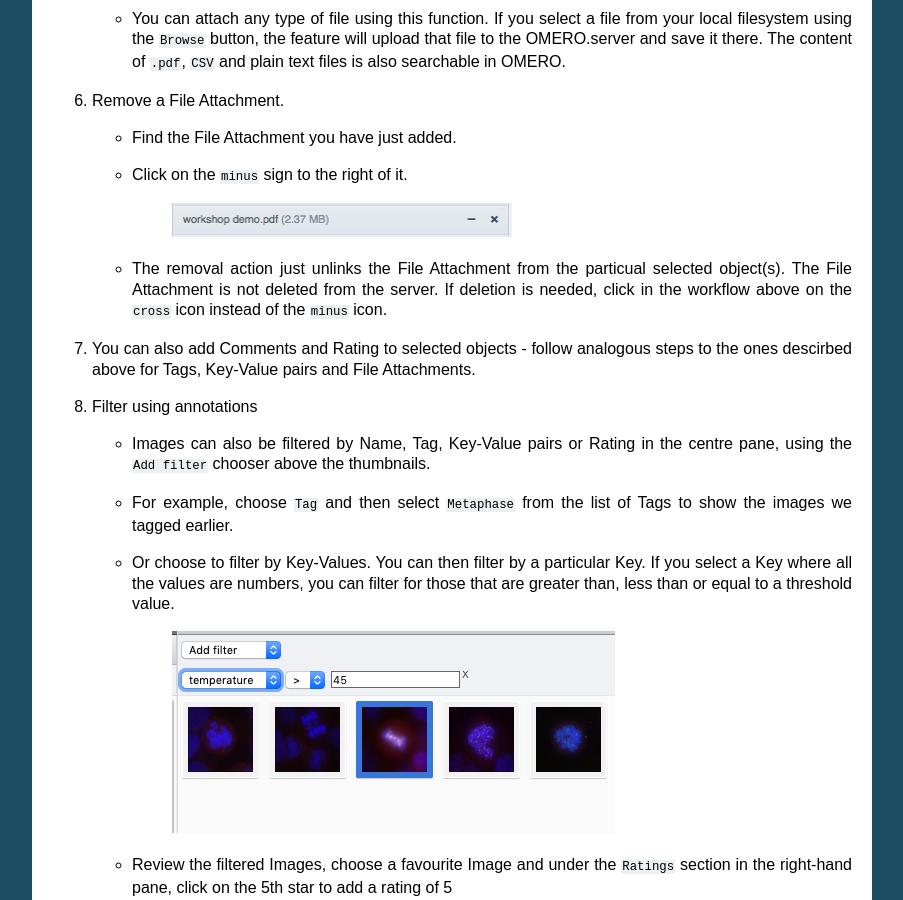
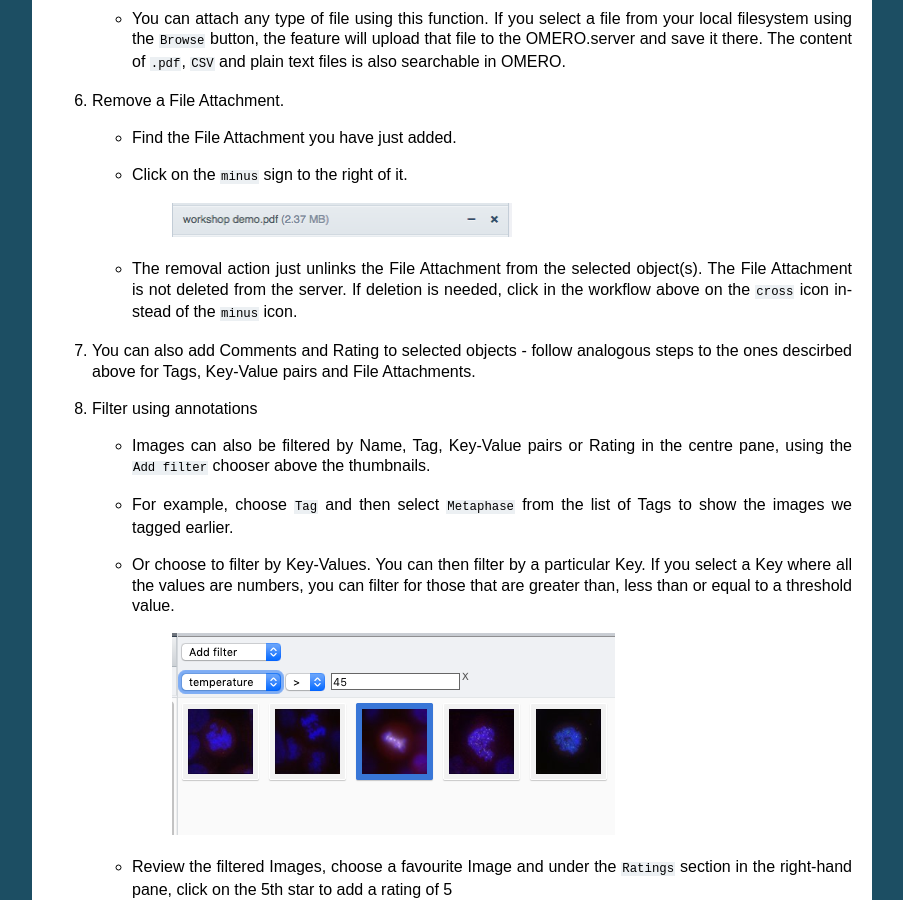
Before and after one commit to ome/omero-guide-introduction, a Sphinx documentation site: the page built from docs/annotate.rst, in a window 1280 px wide and 900 px high, scrolled down 1913 px. Shown: the whole window, without its empty margins (198-1101 px from the left). Built offline with Sphinx 7.4.7, drawn with Linux system fonts in a browser that asks for light colours.

Commit message:
Update docs/annotate.rst
Co-authored-by: Mark Carroll <m.t.b.carroll@dundee.ac.uk>

```diff
--- a/docs/annotate.rst
+++ b/docs/annotate.rst
@@ -80,7 +80,7 @@ Step-by-step
 
       |image1c|
 
-   - The removal action just unlinks the File Attachment from the particual selected object(s). The File Attachment is not deleted from the server. If deletion is needed, click in the workflow above on the ``cross`` icon instead of the ``minus`` icon.
+   - The removal action just unlinks the File Attachment from the selected object(s). The File Attachment is not deleted from the server. If deletion is needed, click in the workflow above on the ``cross`` icon instead of the ``minus`` icon.
 
 #. You can also add Comments and Rating to selected objects - follow analogous steps to the ones descirbed above for Tags, Key-Value pairs and File Attachments.
 
```
